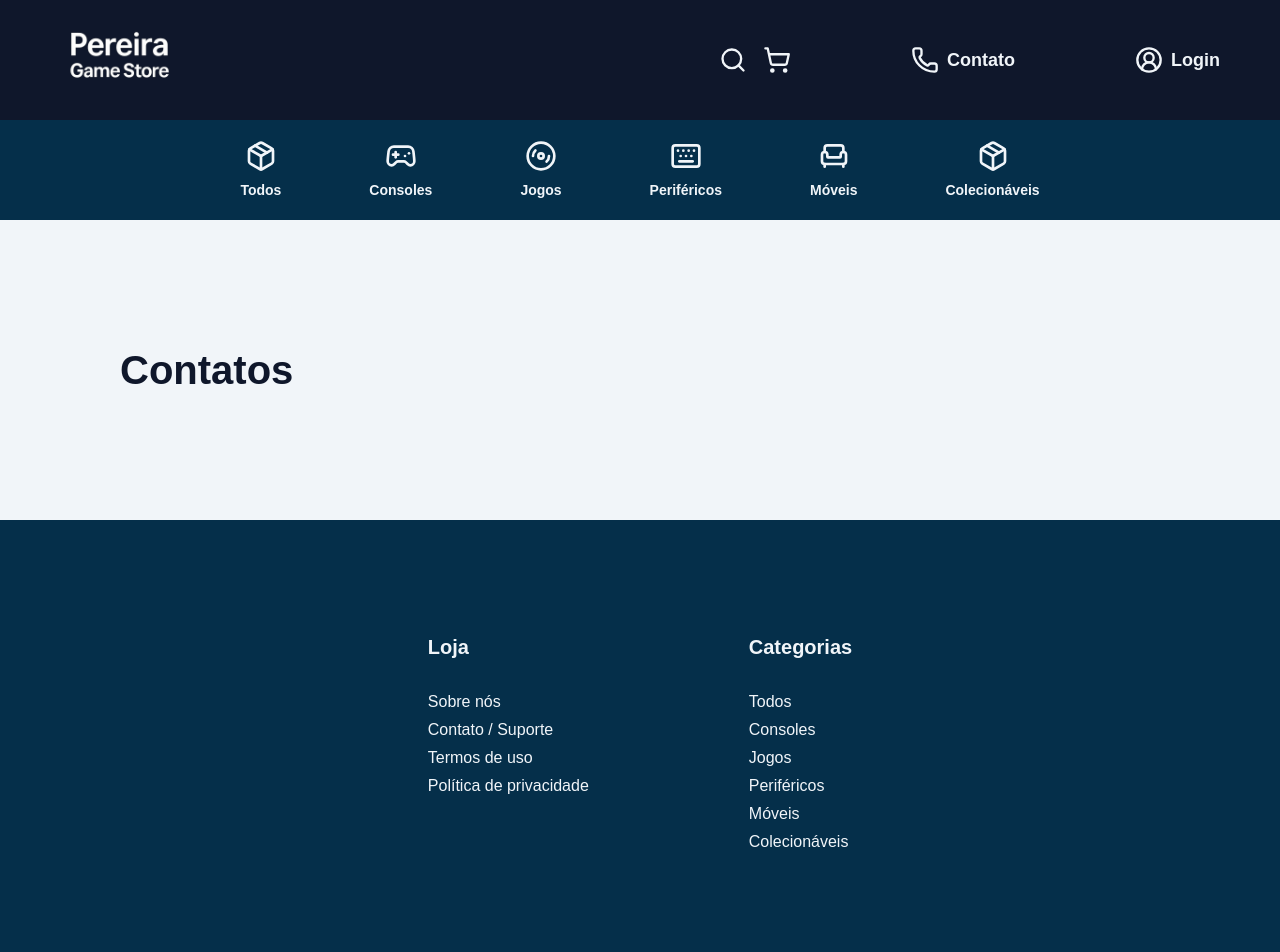
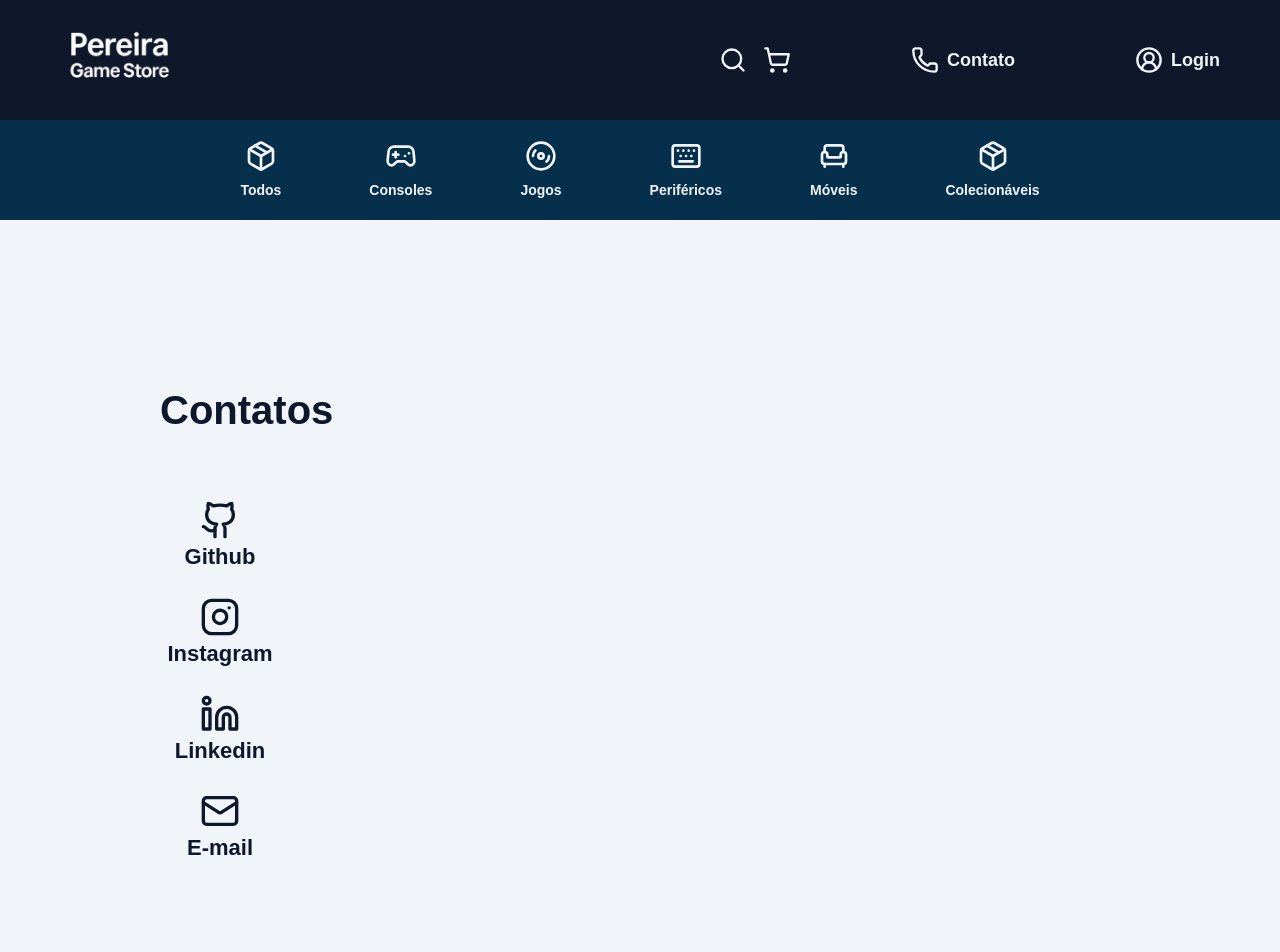
Before and after one commit to GabrielPanjos/Pereira-Game-Store, a React (Vite) app: page /contact in a window 1280 px wide. Shown: the top 952 px of the page. Built offline with nearby package versions, Linux system fonts and the light colour scheme.

Commit message:
Página de contatos feita (futuramente melhorar)

```diff
--- a/src/components/Header/HeaderButton/index.tsx
+++ b/src/components/Header/HeaderButton/index.tsx
@@ -9,13 +9,14 @@ type HeaderButtonProps = {
 
 export function HeaderButton({ Icon, children, to }: HeaderButtonProps) {
   return (
-    <button className="flex items-center gap-2 text-slate-100 hover:text-slate-300">
+    <Link
+      to={to}
+      className="flex items-center gap-2 text-slate-100 hover:text-slate-300"
+    >
       <Icon className="h-7 w-7" />
       {children && (
-        <Link to={to} className="font-semibold text-[18px]">
-          {children}
-        </Link>
+        <span className="font-semibold text-[18px]">{children}</span>
       )}
-    </button>
+    </Link>
   );
 }
--- /dev/null
+++ b/src/pages/Contact/ContactButton/index.tsx
@@ -0,0 +1,22 @@
+import type { LucideProps } from "lucide-react";
+
+type ContactButtonProps = {
+  children: string;
+  href: string;
+  Icon: React.ComponentType<LucideProps>;
+};
+
+export function ContactButton({ children, href, Icon }: ContactButtonProps) {
+  return (
+    <a
+      className=" flex flex-col justify-center items-center w-30"
+      aria-label={children}
+      target="_blank"
+      href={href}
+      rel="noopener noreferrer"
+    >
+      <Icon className="h-[40px] w-[40px]" />
+      <span className="font-bold text-[22px]">{children}</span>
+    </a>
+  );
+}
--- a/src/pages/Contact/index.tsx
+++ b/src/pages/Contact/index.tsx
@@ -1,10 +1,36 @@
 import { MainTemplate } from "../../templates/MainTemplate";
+import { ContactButton } from "./ContactButton";
+
+import { Github, Instagram, Linkedin, Mail } from "lucide-react";
 
 export function Contact() {
   return (
     <MainTemplate>
-      <section className="p-30 bg-slate-100 text-slate-900">
+      <section className="p-40 gap-15 flex flex-col bg-slate-100 text-slate-900">
         <h1 className="text-[40px] font-bold">Contatos</h1>
+        <div className="flex flex-col gap-6">
+          <ContactButton href="https://github.com/GabrielPanjos" Icon={Github}>
+            Github
+          </ContactButton>
+          <ContactButton
+            href="https://www.instagram.com/gapanjos/?next=%2F"
+            Icon={Instagram}
+          >
+            Instagram
+          </ContactButton>
+          <ContactButton
+            href="https://www.linkedin.com/in/gabrielp-anjos"
+            Icon={Linkedin}
+          >
+            Linkedin
+          </ContactButton>
+          <ContactButton
+            href="mailto:pereiradosanjosgabriel@gmail.com"
+            Icon={Mail}
+          >
+            E-mail
+          </ContactButton>
+        </div>
       </section>
     </MainTemplate>
   );
```
